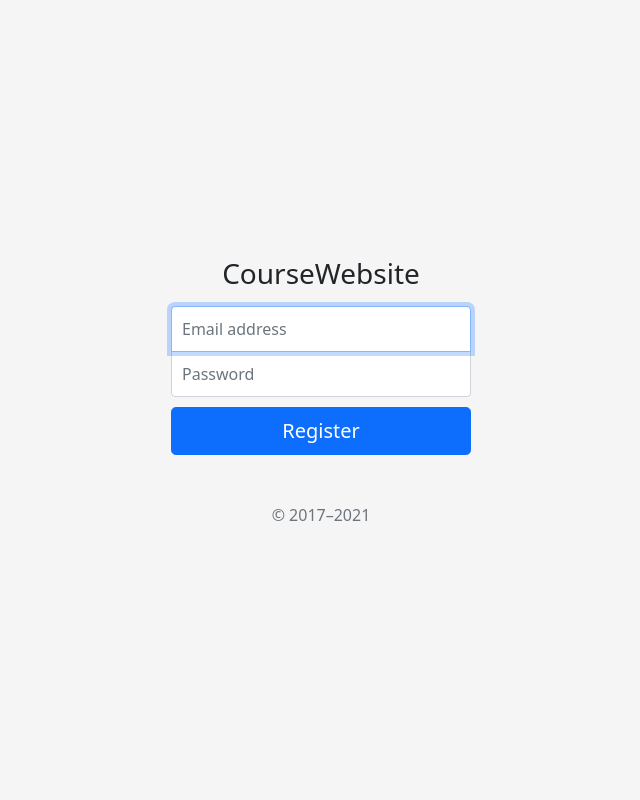
After one commit to Astrophilic/courseWebsite, a Django app: page /courseWebsite/register/ in a window 1280 px wide. The commit adds this page. Shown: the whole page, without its empty margins (319-959 px from the left). Run offline with Django 3.2, Linux system fonts and the light colour scheme.

Commit message:
modify navbar and add register page.

```diff
--- /dev/null
+++ b/courseWebsite/static/courseWebsite/css/register.css
@@ -0,0 +1,47 @@
+html,
+body {
+    height: 100%;
+}
+
+body {
+    display: flex;
+    align-items: center;
+    padding-top: 40px;
+    padding-bottom: 40px;
+    background-color: #f5f5f5;
+}
+
+.form-signin {
+    width: 100%;
+    max-width: 330px;
+    padding: 15px;
+    margin: auto;
+}
+
+.form-signin .checkbox {
+    font-weight: 400;
+}
+
+.form-signin .form-control {
+    position: relative;
+    box-sizing: border-box;
+    height: auto;
+    padding: 10px;
+    font-size: 16px;
+}
+
+.form-signin .form-control:focus {
+    z-index: 2;
+}
+
+.form-signin input[type="email"] {
+    margin-bottom: -1px;
+    border-bottom-right-radius: 0;
+    border-bottom-left-radius: 0;
+}
+
+.form-signin input[type="password"] {
+    margin-bottom: 10px;
+    border-top-left-radius: 0;
+    border-top-right-radius: 0;
+}
--- a/courseWebsite/templates/courseWebsite/home.html
+++ b/courseWebsite/templates/courseWebsite/home.html
@@ -3,5 +3,4 @@
 {% load static %}
 
 {% block content %}
-<img src="{% static 'courseWebsite/images/shopping_bag-24px.svg' %}" alt="">
 {% endblock content %}
--- /dev/null
+++ b/courseWebsite/templates/courseWebsite/register.html
@@ -0,0 +1,72 @@
+<!doctype html>
+{% load static %}
+<html lang="en">
+<head>
+    <meta charset="utf-8">
+    <meta name="viewport" content="width=device-width, initial-scale=1">
+    <meta name="description" content="">
+    <meta name="author" content="Mark Otto, Jacob Thornton, and Bootstrap contributors">
+    <meta name="generator" content="Hugo 0.80.0">
+    <title>Register</title>
+
+
+    <!-- Bootstrap core CSS -->
+    <link href="https://cdn.jsdelivr.net/npm/bootstrap@5.0.0-beta2/dist/css/bootstrap.min.css" rel="stylesheet"
+          integrity="sha384-BmbxuPwQa2lc/FVzBcNJ7UAyJxM6wuqIj61tLrc4wSX0szH/Ev+nYRRuWlolflfl" crossorigin="anonymous">
+    <link rel="stylesheet" href="{% static 'courseWebsite/css/main.css' %}">
+    <!-- JavaScript Bundle with Popper -->
+    <script src="https://cdn.jsdelivr.net/npm/bootstrap@5.0.0-beta2/dist/js/bootstrap.bundle.min.js"
+            integrity="sha384-b5kHyXgcpbZJO/tY9Ul7kGkf1S0CWuKcCD38l8YkeH8z8QjE0GmW1gYU5S9FOnJ0"
+            crossorigin="anonymous"></script>
+    <!-- Favicons -->
+    <link rel="apple-touch-icon" href="/docs/5.0/assets/img/favicons/apple-touch-icon.png" sizes="180x180">
+    <link rel="icon" href="/docs/5.0/assets/img/favicons/favicon-32x32.png" sizes="32x32" type="image/png">
+    <link rel="icon" href="/docs/5.0/assets/img/favicons/favicon-16x16.png" sizes="16x16" type="image/png">
+    <link rel="manifest" href="/docs/5.0/assets/img/favicons/manifest.json">
+    <link rel="mask-icon" href="/docs/5.0/assets/img/favicons/safari-pinned-tab.svg" color="#7952b3">
+    <link rel="icon" href="/docs/5.0/assets/img/favicons/favicon.ico">
+    <meta name="theme-color" content="#7952b3">
+
+
+    <style>
+        .bd-placeholder-img {
+            font-size: 1.125rem;
+            text-anchor: middle;
+            -webkit-user-select: none;
+            -moz-user-select: none;
+            user-select: none;
+        }
+
+        @media (min-width: 768px) {
+            .bd-placeholder-img-lg {
+                font-size: 3.5rem;
+            }
+        }
+    </style>
+
+
+    <!-- Custom styles for this template -->
+    <link href={% static 'courseWebsite/css/register.css'%} rel="stylesheet">
+</head>
+<body class="text-center">
+
+<main class="form-signin">
+    <form>
+        <h1 class="h3 mb-3 fw-normal">CourseWebsite</h1>
+        <label for="inputEmail" class="visually-hidden">Email address</label>
+        <input type="email" id="inputEmail" class="form-control" placeholder="Email address" required autofocus>
+        <label for="inputPassword" class="visually-hidden">Password</label>
+        <input type="password" id="inputPassword" class="form-control" placeholder="Password" required>
+{#        <div class="checkbox mb-3">#}
+{#            <label>#}
+{#                <input type="checkbox" value="remember-me"> Remember me#}
+{#            </label>#}
+{#        </div>#}
+        <button class="w-100 btn btn-lg btn-primary" type="submit">Register</button>
+        <p class="mt-5 mb-3 text-muted">&copy; 2017–2021</p>
+    </form>
+</main>
+
+
+</body>
+</html>
--- a/courseWebsite/urls.py
+++ b/courseWebsite/urls.py
@@ -6,5 +6,6 @@ urlpatterns = [
     path("", views.home, name="home"),
     path("cart/", views.cart, name="cart"),
     path("checkout/", views.checkout, name="checkout"),
+    path("register/", views.register, name="register"),
 
 ]
--- a/courseWebsite/views.py
+++ b/courseWebsite/views.py
@@ -11,3 +11,7 @@ def cart(request):
 
 def checkout(request):
     return render(request, 'courseWebsite/checkout.html')
+
+
+def register(request):
+    return render(request, 'courseWebsite/register.html')
```
Also changed, not shown: courseWebsite/templates/courseWebsite/base.html (+7 -4 lines), courseWebsite/templates/courseWebsite/navbar.html (+39 -10 lines).
